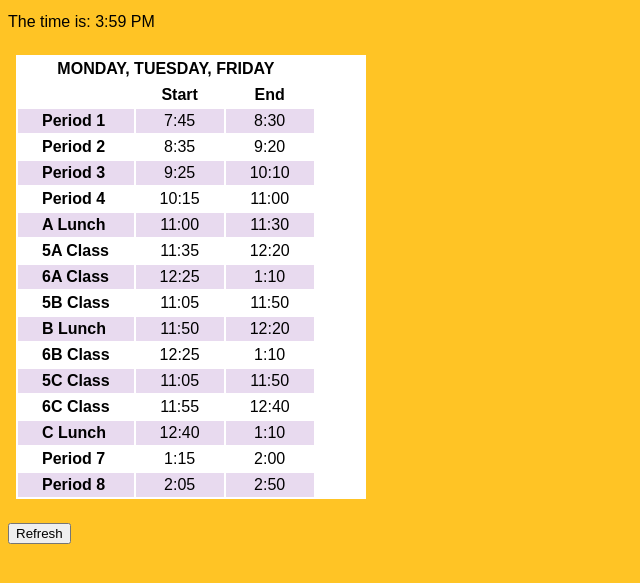
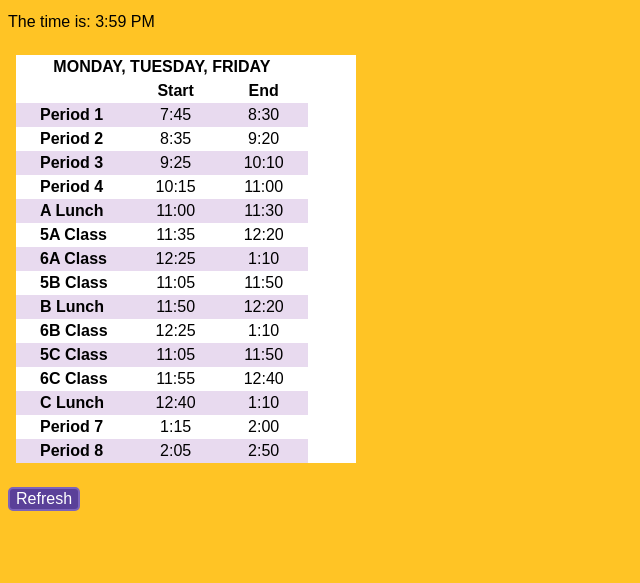
Before and after one commit to stefaniedaoJCSD/jhs-bell-schedule, a plain HTML site: page index.html in a window 1280 px wide. Shown: the part 101-684 px from the top of the page, without its empty margins (0-640 px from the left). Drawn offline with Linux system fonts and the light colour scheme.

Commit message:
Changing button style

```diff
--- a/index.html
+++ b/index.html
@@ -17,7 +17,8 @@
 			frameborder="0">
 			</iframe></p>
 
-		<button type="submit" onClick="refreshPage()">Refresh</button>
+
+		<div class="submit"><input type="submit" value="Refresh" /></div>
 
 		<script type="text/javascript" src="js/getDayAndTime.js"></script>
 		<script>
--- a/styles.css
+++ b/styles.css
@@ -5,6 +5,7 @@ body {
 
 table {
 	background-color: rgb(255,255,255);
+	border-collapse: collapse;
 	}
 th,td {
 	padding: 3px 24px 3px 24px;}
@@ -23,3 +24,11 @@ td {
 	}
 tr.title {
 	text-align: center;}
+
+input[type="submit"] {
+	color: rgb(255,255,255);
+	font-size: 100%;
+	background-color: rgb(90,64,153);
+	border: 2px solid rgb(125,100,187);
+	border-radius: 5px;
+	}
```
